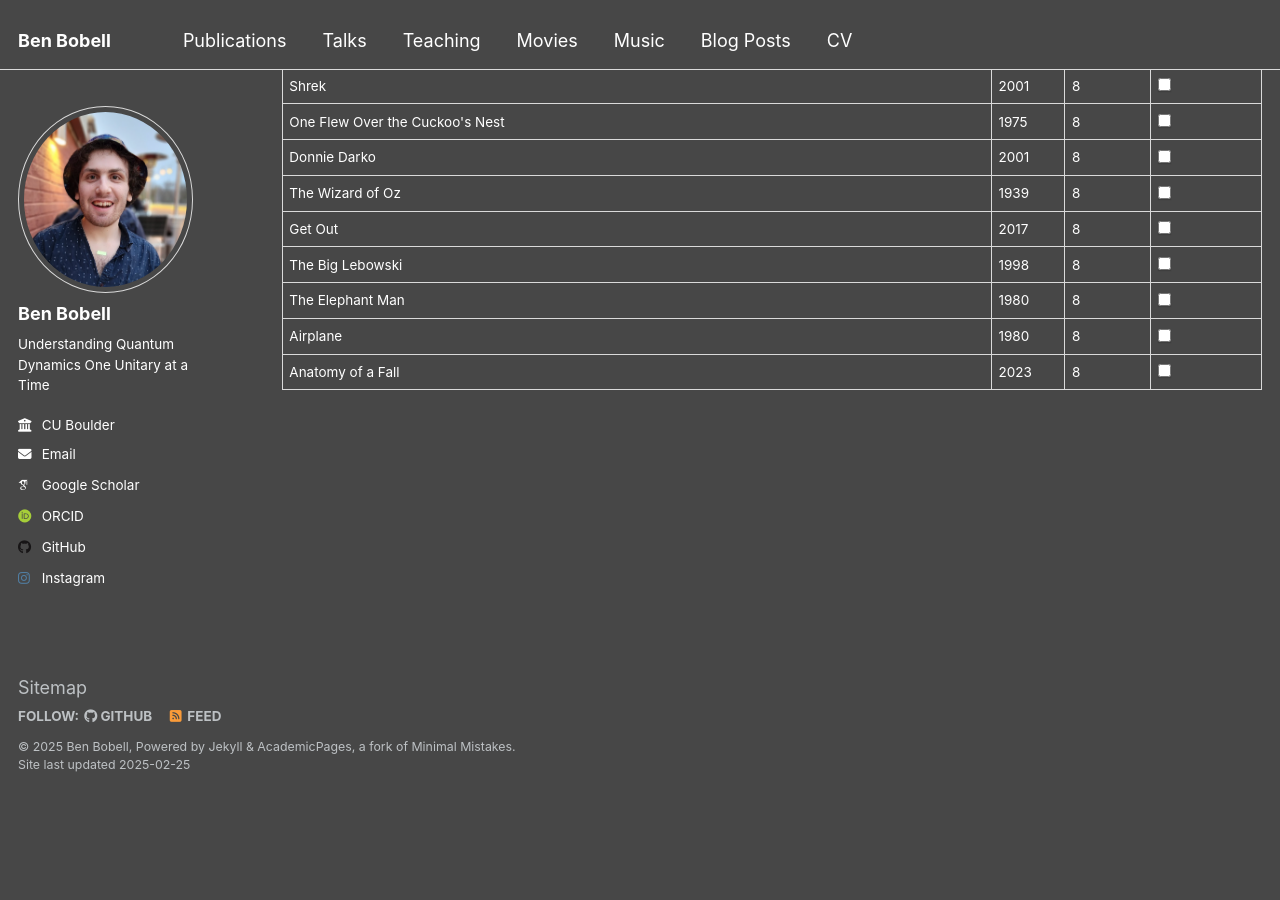
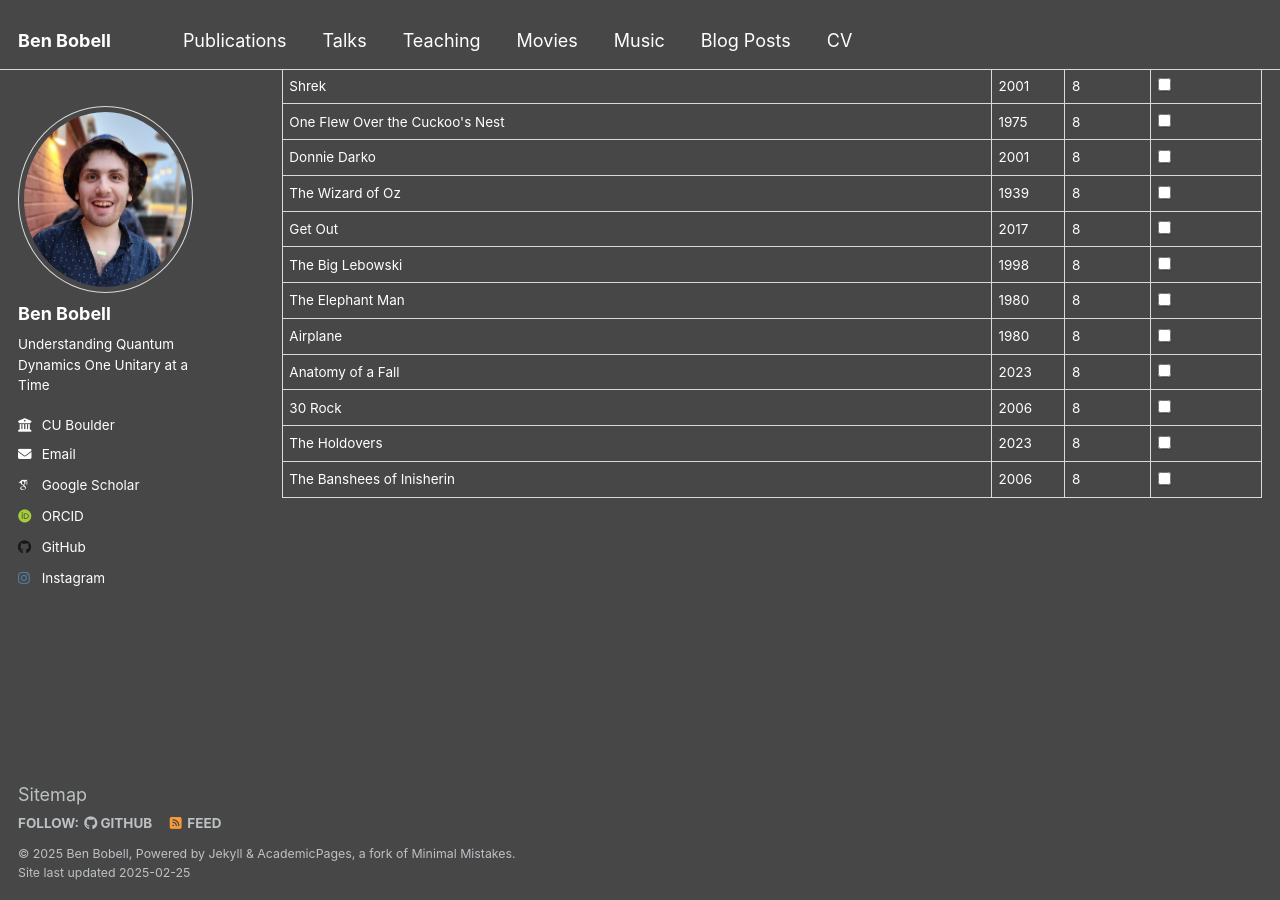
Before and after one commit to BenBobell00/BenBobell00.github.io, a Jekyll site: the page built from _pages/movies.html, in a window 1280 px wide and 900 px high, scrolled down 9796 px. Built offline with Jekyll 4.4.1, drawn with Linux system fonts in a browser that asks for light colours; some web fonts are replaced; before the commit the page ends 10589 px from its top, so only the background shows below that.

Commit message:
Update movies.yml

```diff
--- a/_data/movies.yml
+++ b/_data/movies.yml
@@ -1103,3 +1103,15 @@ movies:
     year: 2023
     rating: 8
     watched: false
+  - title: "30 Rock"
+    year: 2006
+    rating: 8
+    watched: false
+  - title: "The Holdovers"
+    year: 2023
+    rating: 8
+    watched: false
+  - title: "The Banshees of Inisherin"
+    year: 2006
+    rating: 8
+    watched: false
```
